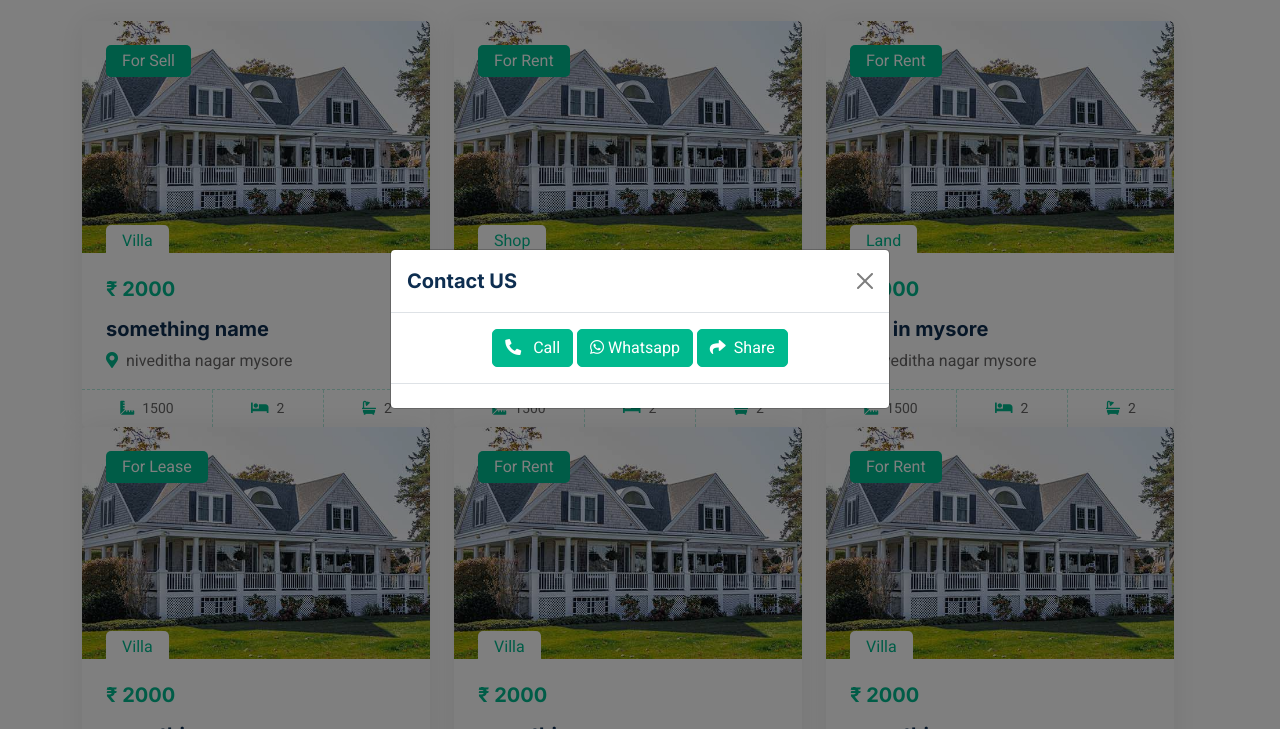
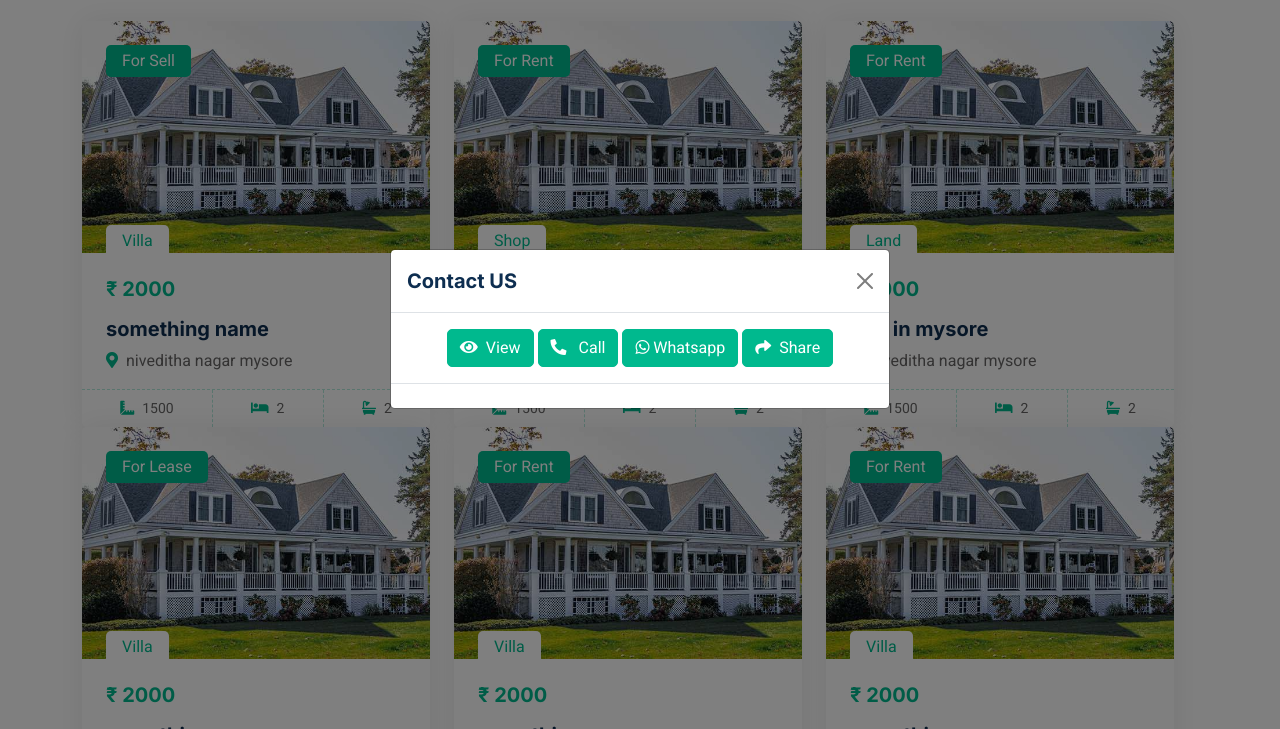
Before and after one commit to Roh-Arjun/555ventures, a plain HTML site: page index.html in a window 1280 px wide. Both pictures are taken after a click on the link "Best position". Shown: the part 1371-2100 px from the top of the page. Drawn offline with nearby package versions, Linux system fonts and the light colour scheme; files that its build step writes are made by us from their sources.

Commit message:
9.1C- testing code

```diff
--- a/assets/js/indexservice.js
+++ b/assets/js/indexservice.js
@@ -150,5 +150,11 @@ document.getElementById('shareBtn').addEventListener('click', event => {
 
 );
 
+function redirectshare(){
+    let id= sessionStorage.getItem('shareid');
+    console.log(window.location.protocol+"//"+window.location.host)
+   // location.href=`http://127.0.0.1:5500/shareproperty.html?id=${encodeURIComponent(id)}`
+}
+
 // Fetch and display properties on page load
 fetchProperties();
--- a/index.html
+++ b/index.html
@@ -335,6 +335,7 @@
                     </div>
                     <div class="modal-body">
                         <div style="text-align: center;">
+                            <a class="btn btn-primary" onclick="redirectshare()"><i class="fa fa-eye me-2"></i>View</a>
                             <a href="tel:919959579555" class="btn btn-primary"><i class="fa fa-phone-alt me-2"></i> Call</a>
                             <a href="https://wa.me/+919959579555?text=I'm%20interested%20in%20your%20property%20for%20sale" class="btn btn-primary"><i class="fab fa-whatsapp"  ></i> Whatsapp</a>
                             <a id="shareBtn" class="btn btn-primary"><i class="fa fa-share me-2"></i>Share</a>
```
